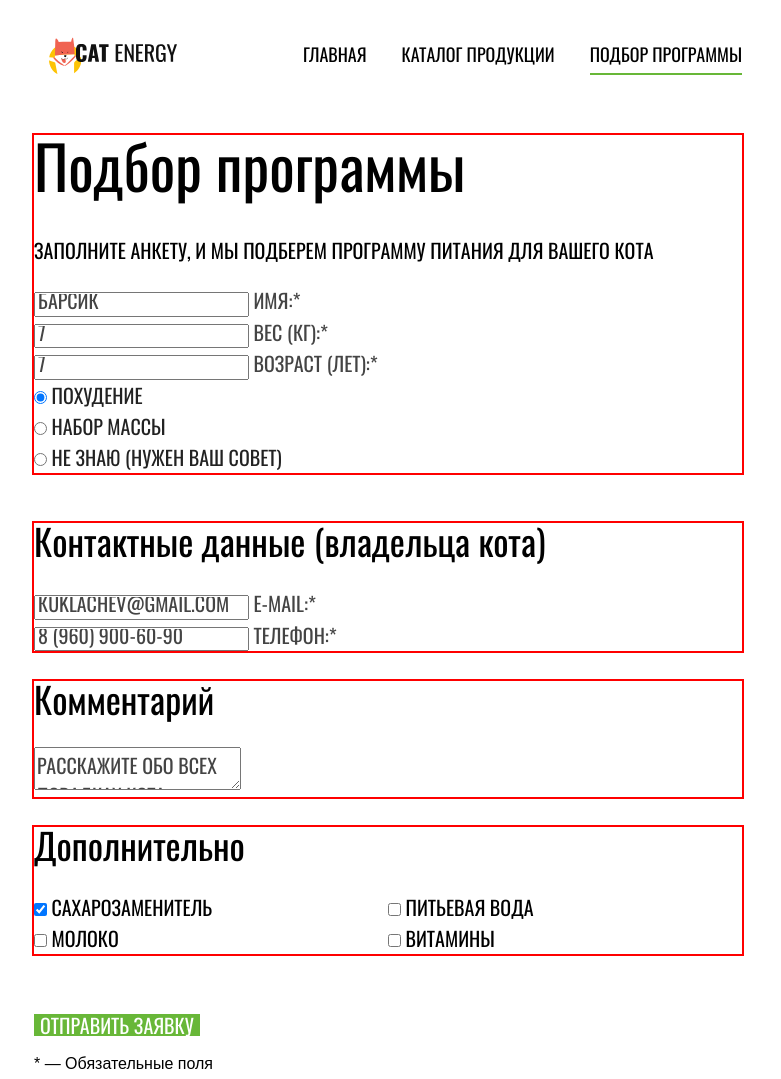
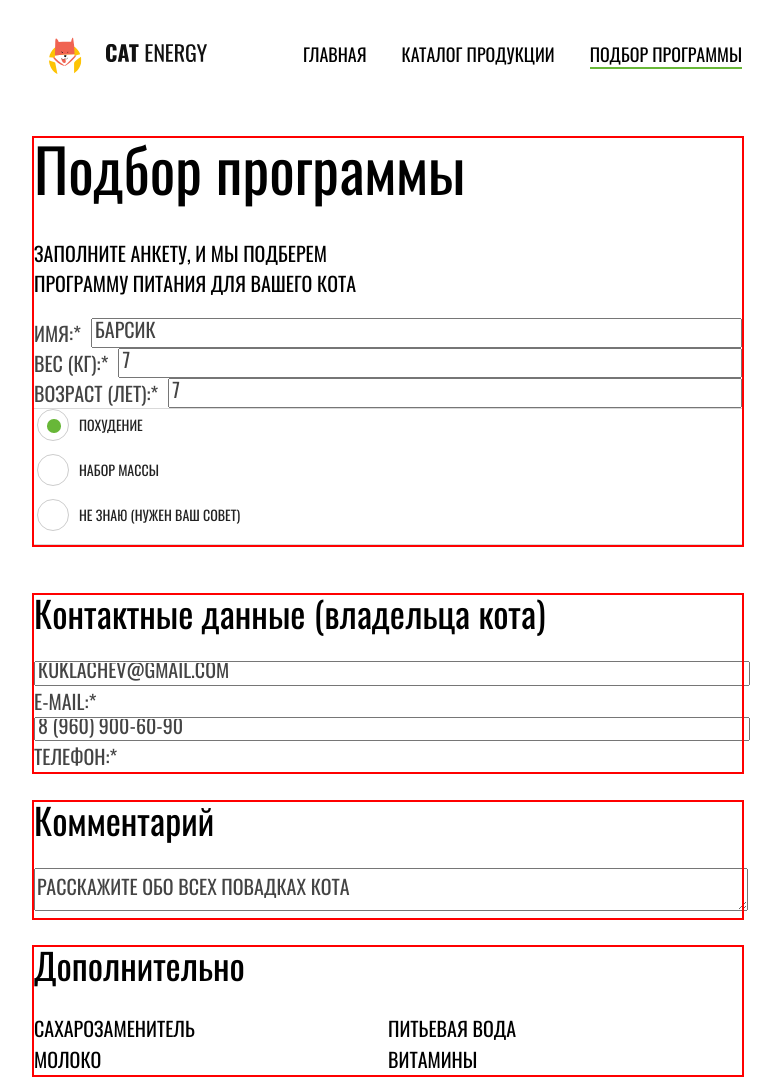
Before and after one commit to niksvi/1376293-cat-energy-22, a plain HTML site: page source/form.html in a window 1280 px wide. Shown: the top 1079 px of the page, without its empty margins (252-1033 px from the left). Drawn offline with nearby package versions, Linux system fonts and the light colour scheme; files that its build step writes are made by us from their sources.

Commit message:
Форма

```diff
--- a/source/form.html
+++ b/source/form.html
@@ -12,7 +12,7 @@
 <body class="page__body form-page__body">
 
   <header class="page-header">
-    <div class="page-header__wrapper container">
+    <div class="page-header__wrapper page-header__wrapper--other-page">
       <a class="page-header__logo" href="index.html">
         <img src="img/content/logo-mobile.svg" width="33" height="38"
           alt="Логотип сайта с изображением кота супер-героя">
@@ -22,19 +22,18 @@
           <span class="visually-hidden">Открыть меню</span>
         </button>
         <ul class="main-nav__list">
-          <li class="main-nav__item main-nav__item--form-page">
+          <li class="main-nav__item">
             <a class="main-nav__link" href="index.html">Главная</a>
           </li>
-          <li class="main-nav__item main-nav__item--form-page">
+          <li class="main-nav__item">
             <a class="main-nav__link" href="catalog.html">Каталог продукции</a>
           </li>
-          <li class="main-nav__item main-nav__item--form-page main-nav__item--current">
-            <a class="main-nav__link">Подбор программы</a>
+          <li class="main-nav__item">
+            <a class="main-nav__link main-nav__item--current">Подбор программы</a>
           </li>
         </ul>
       </nav>
     </div>
-  </header>
 
     <main class="page-main form-page__main container">
 
@@ -46,30 +45,35 @@
           <div class="selection__lists">
             <ul class="selection__bio-list">
               <li class="selection__bio-item">
-              <input class="form-input" type="text" name="bio-name" id="form-name" placeholder="Барсик">
+                <input class="form-input selection__bio-input" type="text" name="bio-name" id="form-name"
+                  placeholder="Барсик">
                 <label for="form-name">Имя:*</label>
               </li>
               <li class="selection__bio-item">
-              <input class="form-input" type="number" name="bio-weight" id="form-weight" placeholder="7">
+                <input class="form-input selection__bio-input" type="number" name="bio-weight" id="form-weight"
+                  placeholder="7">
                 <label for="form-weight">Вес (кг):*</label>
               </li>
               <li class="selection__bio-item">
-              <input class="form-input" type="number" name="bio-age" id="form-age" placeholder="7">
+                <input class="form-input selection__bio-input" type="number" name="bio-age" id="form-age"
+                  placeholder="7">
                 <label for="form-age">Возраст (лет):*</label>
               </li>
             </ul>
             <ul class="selection__choice-list">
-            <li class="selection__choise-item">
-              <input class="form-input form-radio" type="radio" name="choise-radio" id="radio-slim" value="slim"
-                checked>
+              <li class="selection__choice-item">
+                <input class="visually-hidden form-input form-radio" type="radio" name="choise-radio" id="radio-slim"
+                  value="slim" checked>
                 <label for="radio-slim">Похудение</label>
               </li>
-            <li class="selection__choise-item">
-              <input class="form-input form-radio" type="radio" name="choise-radio" id="radio-pro" value="pro">
+              <li class="selection__choice-item">
+                <input class="visually-hidden form-input form-radio" type="radio" name="choise-radio" id="radio-pro"
+                  value="pro">
                 <label for="radio-pro">Набор массы</label>
               </li>
-            <li class="selection__choise-item">
-              <input class="form-input form-radio" type="radio" name="choise-radio" id="radio-idk" value="idk">
+              <li class="selection__choice-item">
+                <input class="visually-hidden form-input form-radio" type="radio" name="choise-radio" id="radio-idk"
+                  value="idk">
                 <label for="radio-idk">Не знаю (нужен ваш совет)</label>
               </li>
             </ul>
@@ -99,19 +103,21 @@
           <h2 class="subtitle">Дополнительно</h2>
           <ul class="extra__list">
             <li class="extra__item">
-            <input class="form-input form-checkbox" type="checkbox" name="sugarless" id="checkbox-sugarless" checked>
+              <input class="visually-hidden form-input form-checkbox" type="checkbox" name="sugarless"
+                id="checkbox-sugarless" checked>
               <label for="checkbox-sugarless">Сахарозаменитель</label>
             </li>
             <li class="extra__item">
-            <input class="form-input form-checkbox" type="checkbox" name="milk" id="checkbox-milk">
+              <input class="visually-hidden form-input form-checkbox" type="checkbox" name="milk" id="checkbox-milk">
               <label for="checkbox-milk">Молоко</label>
             </li>
             <li class="extra__item">
-            <input class="form-input form-checkbox" type="checkbox" name="water" id="checkbox-water">
+              <input class="visually-hidden form-input form-checkbox" type="checkbox" name="water" id="checkbox-water">
               <label for="checkbox-water">Питьевая вода</label>
             </li>
             <li class="extra__item">
-            <input class="form-input form-checkbox" type="checkbox" name="vitamin" id="checkbox-vitamin">
+              <input class="visually-hidden form-input form-checkbox" type="checkbox" name="vitamin"
+                id="checkbox-vitamin">
               <label for="checkbox-vitamin">Витамины</label>
             </li>
           </ul>
--- a/source/sass/blocks/form-input.scss
+++ b/source/sass/blocks/form-input.scss
@@ -1,5 +1,6 @@
 .form-input {
-  & + label,
+
+  &+label,
   &::placeholder {
     @include oswald();
     text-transform: uppercase;
@@ -9,4 +10,12 @@
       @include oswald(20px, 30px);
     }
   }
+
+  &:not([type='radio']):not([type='checkbox']) {
+    width: 100%;
+
+    &+label {
+      margin-right: 10px;
+    }
+  }
 }
--- a/source/sass/blocks/form-radio.scss
+++ b/source/sass/blocks/form-radio.scss
@@ -1,5 +1,36 @@
 .form-radio {
-  & + label {
+  &+label {
     color: $special_dark-grey-2;
+    position: relative;
+    display: block;
+    cursor: pointer;
+    user-select: none;
+    @include oswald(14px, 32px);
+
+    &::before {
+      content: "";
+      position: absolute;
+      left: -42px;
+      top: 0;
+      width: 30px;
+      height: 30px;
+      border-radius: 50%;
+      border: 1px solid $special_grey;
+    }
+  }
+
+  &:checked {
+    &+label {
+      &::after {
+        content: "";
+        position: absolute;
+        top: 10px;
+        left: -32px;
+        width: 13.5px;
+        height: 13.5px;
+        border-radius: 50%;
+        background-color: $basic_green;
+      }
+    }
   }
 }
--- a/source/sass/blocks/main-nav.scss
+++ b/source/sass/blocks/main-nav.scss
@@ -1,6 +1,5 @@
 .main-nav__list {
   margin-top: 23px;
-  margin-bottom: -26px;
 
   @media (min-width: $tablet-width) {
     display: flex;
--- a/source/sass/blocks/page-header.scss
+++ b/source/sass/blocks/page-header.scss
@@ -1,5 +1,6 @@
 .page-header__wrapper {
   position: relative;
+  margin-bottom: -26px;
 
   @media (min-width: $tablet-width) {
     width: 708px;
@@ -13,6 +14,12 @@
   @media (min-width: $desktop-width) {
     width: 1220px;
     padding-top: 53px;
+  }
+
+  &--other-page {
+    @media (max-width: $mobile-width-only) {
+      border-bottom: 1px solid $special_grey-2;
+    }
   }
 }
 
--- a/source/sass/blocks/selection.scss
+++ b/source/sass/blocks/selection.scss
@@ -6,9 +6,11 @@
 .selection__tagline {
   @include oswald();
   text-transform: uppercase;
+  width: 226px;
 
   @media (min-width: $tablet-width) {
     @include oswald(20px, 30px);
+    width: 323px;
   }
 }
 
@@ -17,3 +19,27 @@
     display: flex;
   }
 }
+
+.selection__bio-item {
+  display: flex;
+
+  .selection__bio-input {
+    order: 1;
+
+    &+label {
+      min-width: max-content;
+    }
+  }
+}
+
+.selection__choice-list {
+  border-top: 1px solid #d9d9d9;
+  border-bottom: 1px solid #d9d9d9;
+}
+
+.selection__choice-item {
+  margin-bottom: 13px;
+  padding-left: 45px;
+
+  label {}
+}
--- a/source/sass/global.scss
+++ b/source/sass/global.scss
@@ -2,6 +2,7 @@ body {
   font-family: "Arial", sans-serif;
   font-size: 14px;
   line-height: 18px;
+  margin: 0;
 
   @media (min-width: $tablet-width) {
     font-size: 16px;
```
Lines whose indentation alone changed are shown as unchanged.
